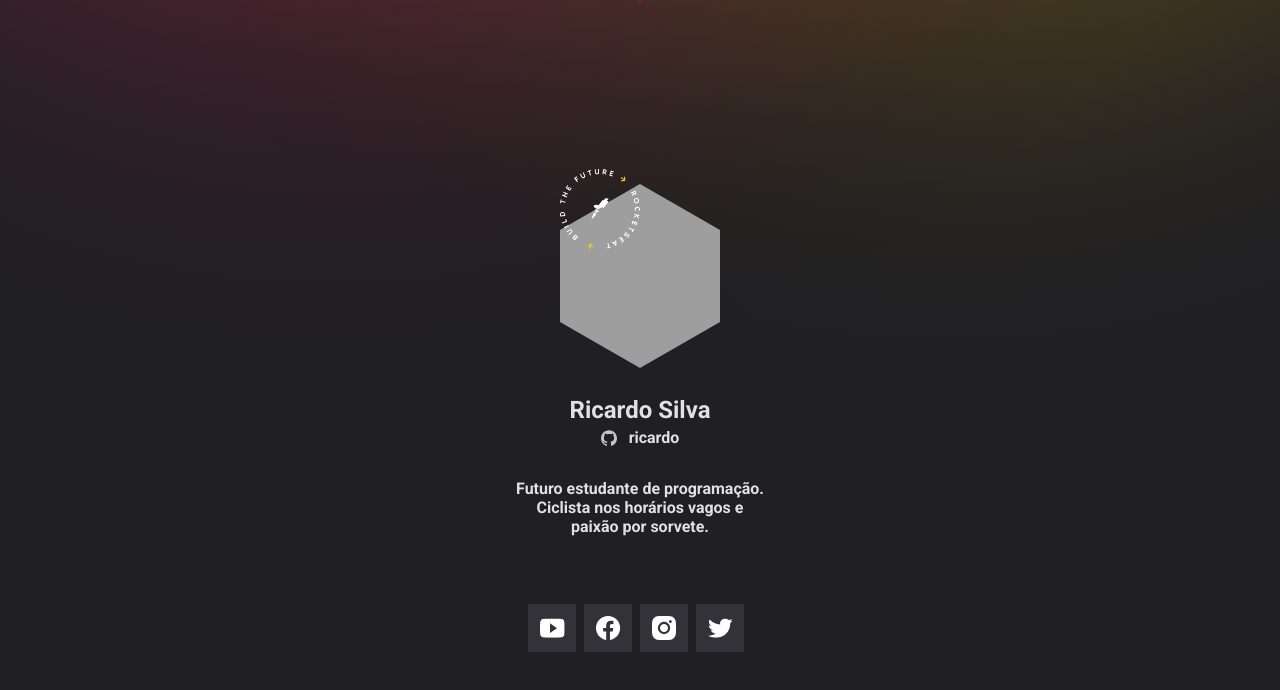
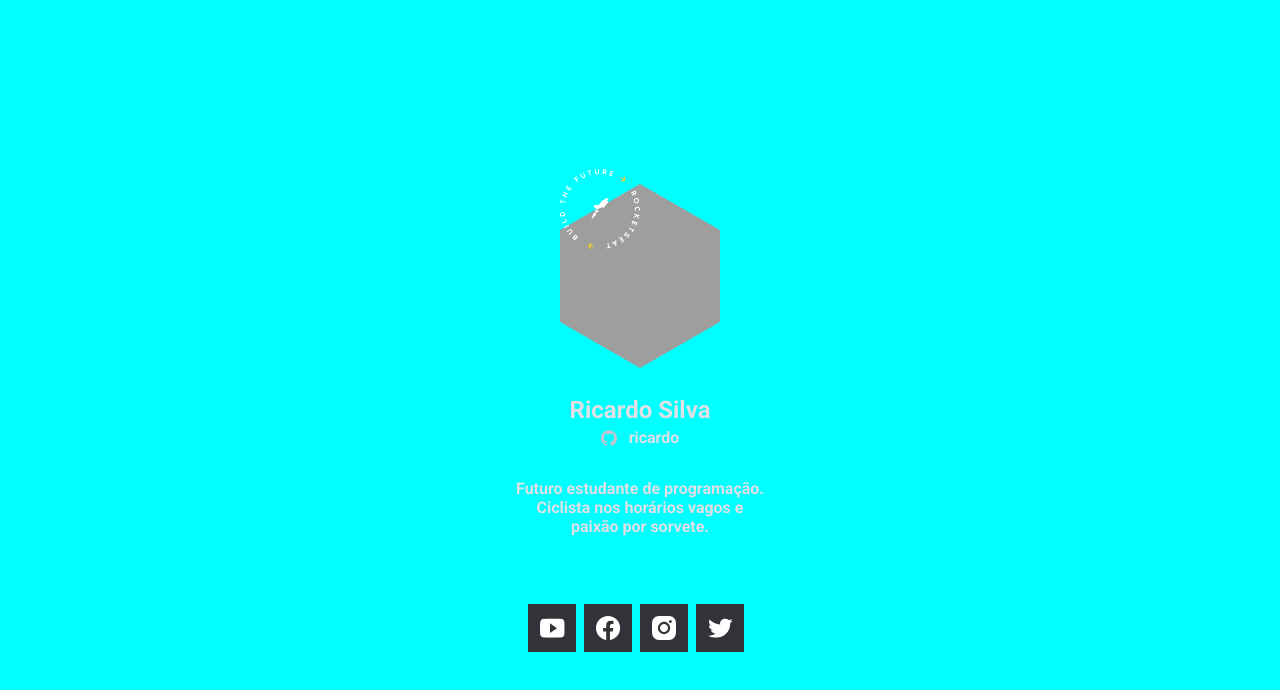
Before and after one commit to R1cardo21/fasdadsa, a plain HTML site: page index.html in a window 1280 px wide. Drawn offline with Linux system fonts and the light colour scheme; grey boxes are pictures that could not be loaded.

Commit message:
change background

```diff
--- a/style.css
+++ b/style.css
@@ -18,10 +18,11 @@ body {
 }
 
 main {
-  background: url(imagens/background.svg) no-repeat center/cover;
+  /*background: url(imagens/background.svg) no-repeat center/cover; /*/
   width: 100vw;
   min-height: 55.625rem;
   height: 100vh;
+  background-color: aqua;
 }
 .container {
   max-width: 250px;
```
